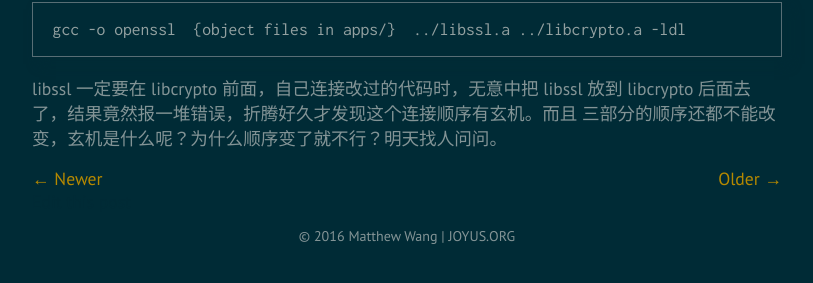
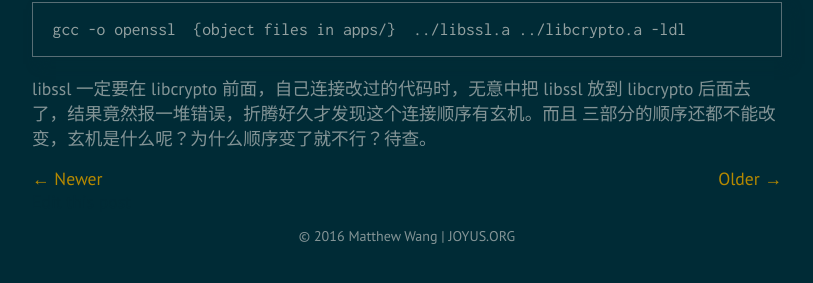
Before and after one commit to ymattw/joyus, a Jekyll site: the page built from _posts/2005-03-11-openssl-static-lib-linkage.md, in a window 1280 px wide. Shown: the part 170-453 px from the top of the page, without its empty margins (233-1046 px from the left). Built offline with Jekyll 4.4.1, drawn with Linux system fonts in a browser that asks for light colours; comment, search, counter and statistics services are not loaded.

Commit message:
Update 2005-03-11-openssl-static-lib-linkage.md

```diff
--- a/_posts/2005-03-11-openssl-static-lib-linkage.md
+++ b/_posts/2005-03-11-openssl-static-lib-linkage.md
@@ -10,4 +10,4 @@ tags: [gcc, openssl]
 
 libssl 一定要在 libcrypto 前面，自己连接改过的代码时，无意中把 libssl 放到
 libcrypto 后面去了，结果竟然报一堆错误，折腾好久才发现这个连接顺序有玄机。而且
-三部分的顺序还都不能改变，玄机是什么呢？为什么顺序变了就不行？明天找人问问。
+三部分的顺序还都不能改变，玄机是什么呢？为什么顺序变了就不行？待查。
```
